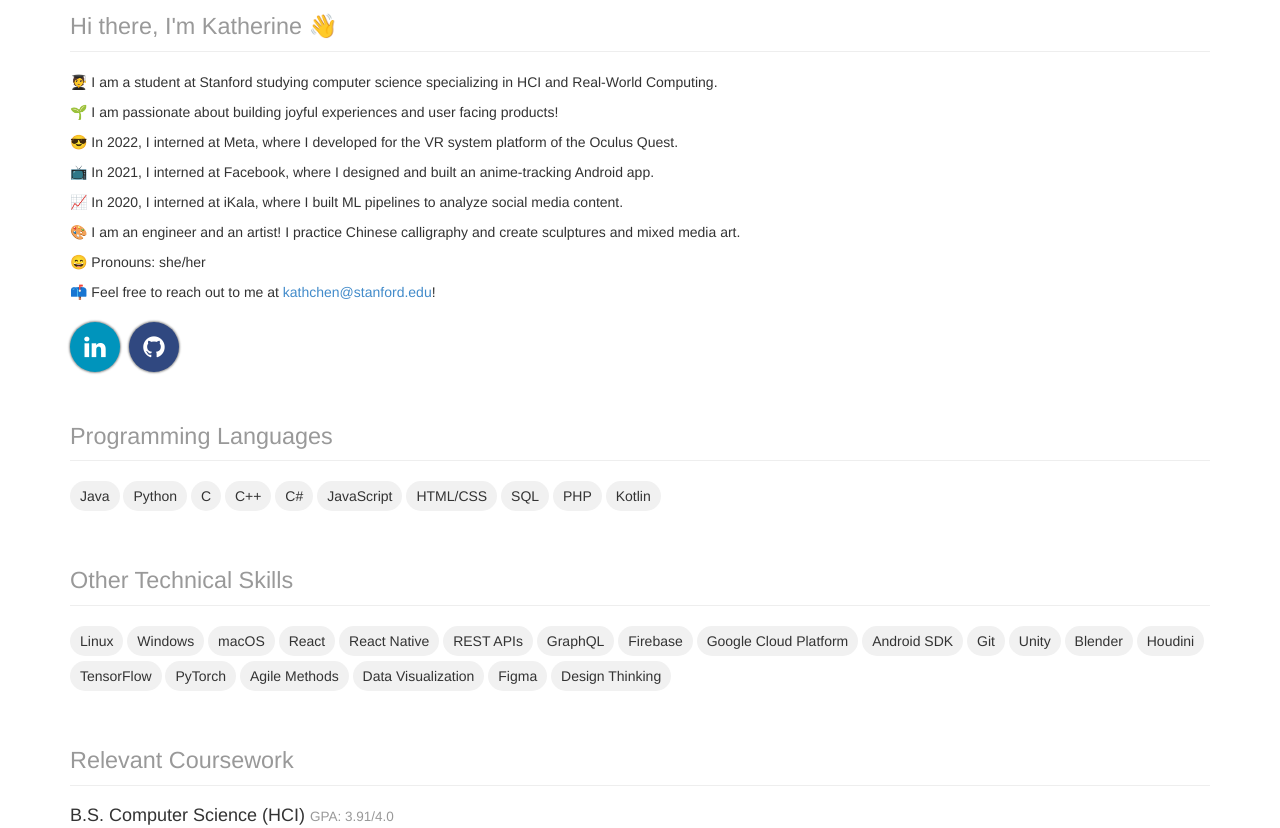
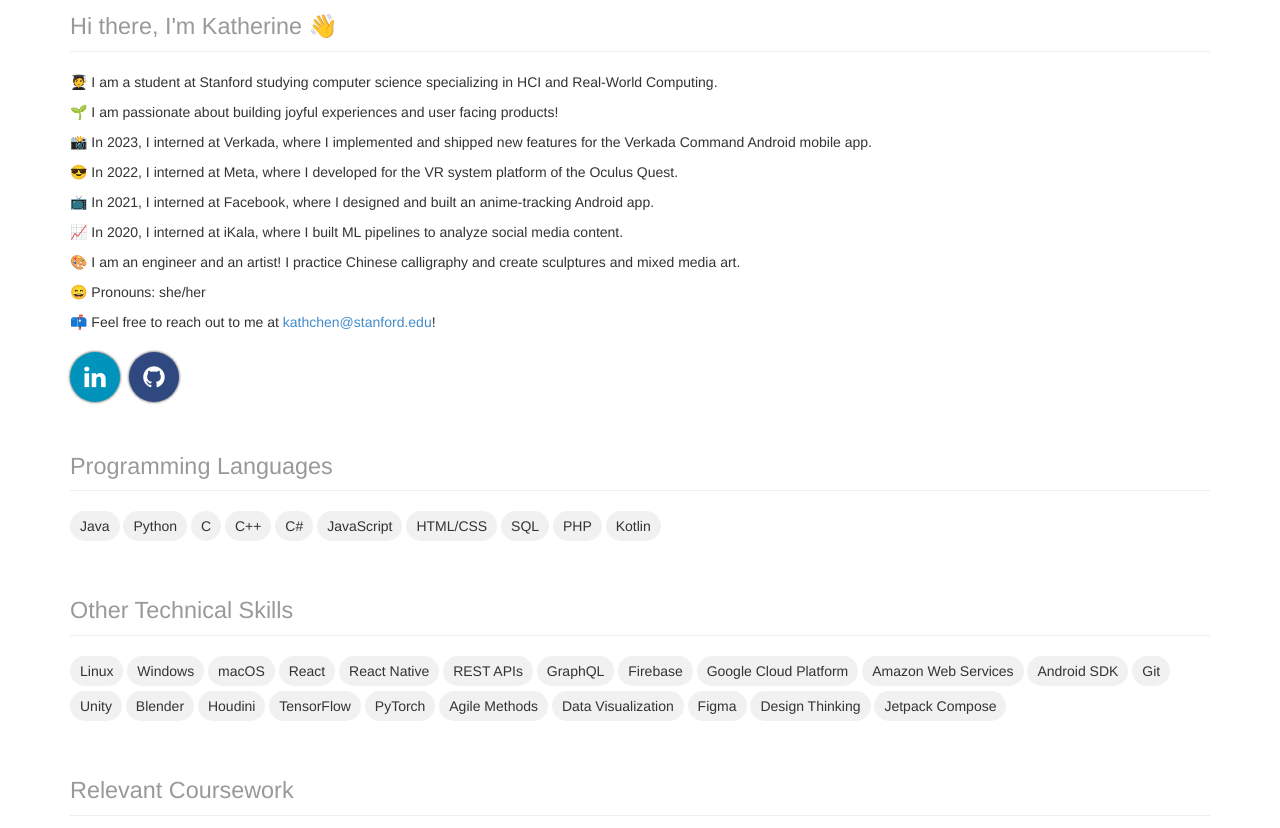
Before and after one commit to katchen1/katchen1.github.io, a plain HTML site: page about.html in a window 1280 px wide. Shown: the part 420-1248 px from the top of the page. Drawn offline with Linux system fonts and the light colour scheme.

Commit message:
Update about.html

```diff
--- a/about.html
+++ b/about.html
@@ -66,6 +66,7 @@
 
             <p>🧑‍🎓 I am a student at Stanford studying computer science specializing in HCI and Real-World Computing.</p>
             <p>🌱 I am passionate about building joyful experiences and user facing products!</p>
+            <p>📸 In 2023, I interned at Verkada, where I implemented and shipped new features for the Verkada Command Android mobile app.
             <p> 😎 In 2022, I interned at Meta, where I developed for the VR system platform of the Oculus Quest.</p>
             <p>📺 In 2021, I interned at Facebook, where I designed and built an anime-tracking Android app.</p>
             <p>📈 In 2020, I interned at iKala, where I built ML pipelines to analyze social media content.</p>
@@ -114,6 +115,7 @@
             <div class="chip">GraphQL</div>
             <div class="chip">Firebase</div>
             <div class="chip">Google Cloud Platform</div>
+            <div class="chip">Amazon Web Services</div>
             <div class="chip">Android SDK</div>
             <div class="chip">Git</div>
             <div class="chip">Unity</div>
@@ -125,6 +127,7 @@
             <div class="chip">Data Visualization</div>
             <div class="chip">Figma</div>
             <div class="chip">Design Thinking</div>
+            <div class="chip">Jetpack Compose</div>
           </div>
         </div>
 
@@ -160,6 +163,7 @@
           <ul>
             <li>CS 144: Intro to Computer Networking</li>
             <li>CS 148: Intro to Computer Graphics & Imaging</li>
+            <li>CS 149: Parallel Computing</li>
             <li>CS 157: Computational Logic</li>
             <li>CS 221: Artificial Intelligence: Principles & Techniques</li>
             <li>CS 224N: Natural Language Processing with Deep Learning</li>
```
